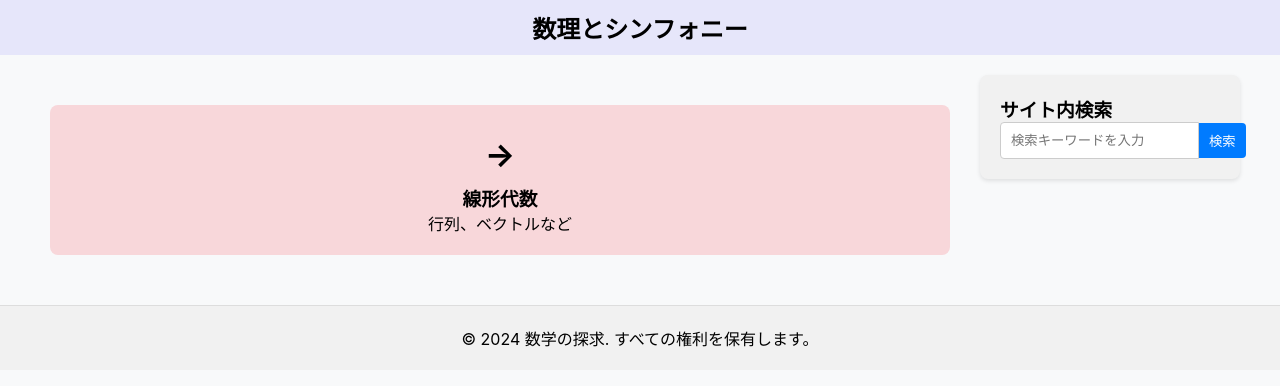
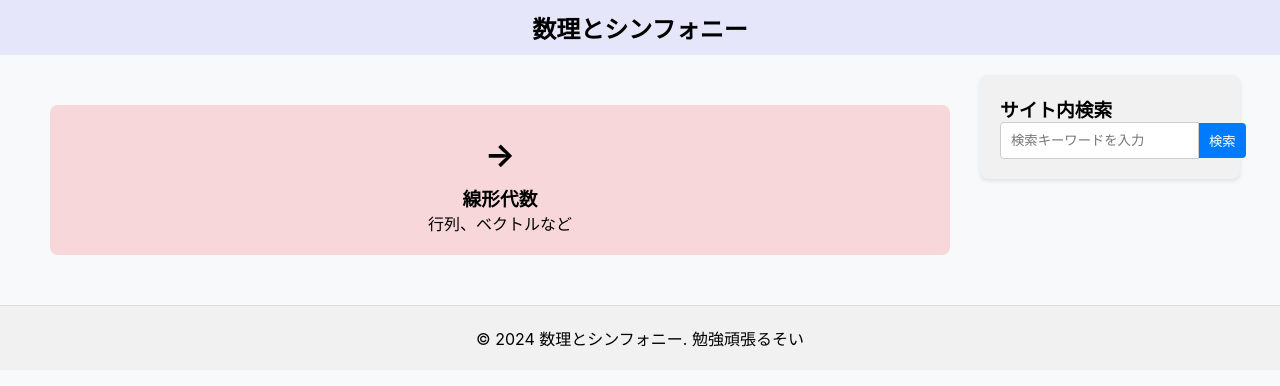
Before and after one commit to nakano0328/archive, a Next.js app: page / in a window 1280 px wide. Shown: the top 386 px of the page. Built offline with nearby package versions, Linux system fonts and the light colour scheme.

Commit message:
フッターの編集

```diff
--- a/app/components/Footer.tsx
+++ b/app/components/Footer.tsx
@@ -7,7 +7,7 @@ const Footer = () => {
         textAlign: "center",
       }}
     >
-      <p>&copy; 2024 数学の探求. すべての権利を保有します。</p>
+      <p>&copy; 2024 数理とシンフォニー. 勉強頑張るそい</p>
     </footer>
   );
 };
```
